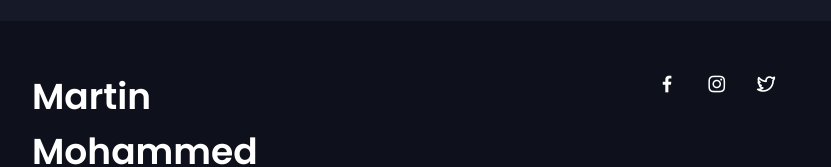
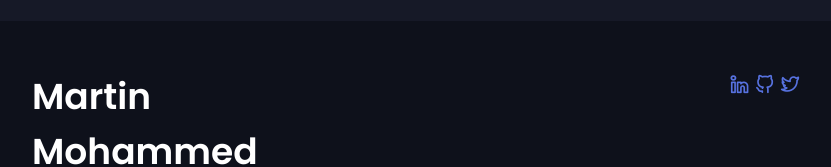
Before and after one commit to MartinMohammed/personal-portfolio, a website: page index.html in a window 1280 px wide. Shown: the part 4476-4643 px from the top of the page, without its empty margins (224-1055 px from the left). Drawn offline with nearby package versions, Linux system fonts and the light colour scheme.

Commit message:
update footer icons

```diff
--- a/index.html
+++ b/index.html
@@ -1335,23 +1335,23 @@
           </ul>
           <div class="footer__socials">
             <a
-              href="https://www.facebook.com/"
+              href="https://linkedin.com/in/martin-mohammed"
               target="_blank"
-              class="footer__social"
+              class="home__social-icon"
             >
-              <i class="uil uil-facebook-f"></i>
+              <i class="uil uil-linkedin-alt"></i>
             </a>
             <a
-              href="https://www.instagram.com/"
+              href="https://github.com/MartinMohammed?tab=repositories"
               target="_blank"
-              class="footer__social"
+              class="home__social-icon"
             >
-              <i class="uil uil-instagram"></i>
+              <i class="uil uil-github-alt"></i>
             </a>
             <a
               href="https://x.com/MartinMoha70691"
               target="_blank"
-              class="footer__social"
+              class="home__social-icon"
             >
               <i class="uil uil-twitter-alt"></i>
             </a>
```
